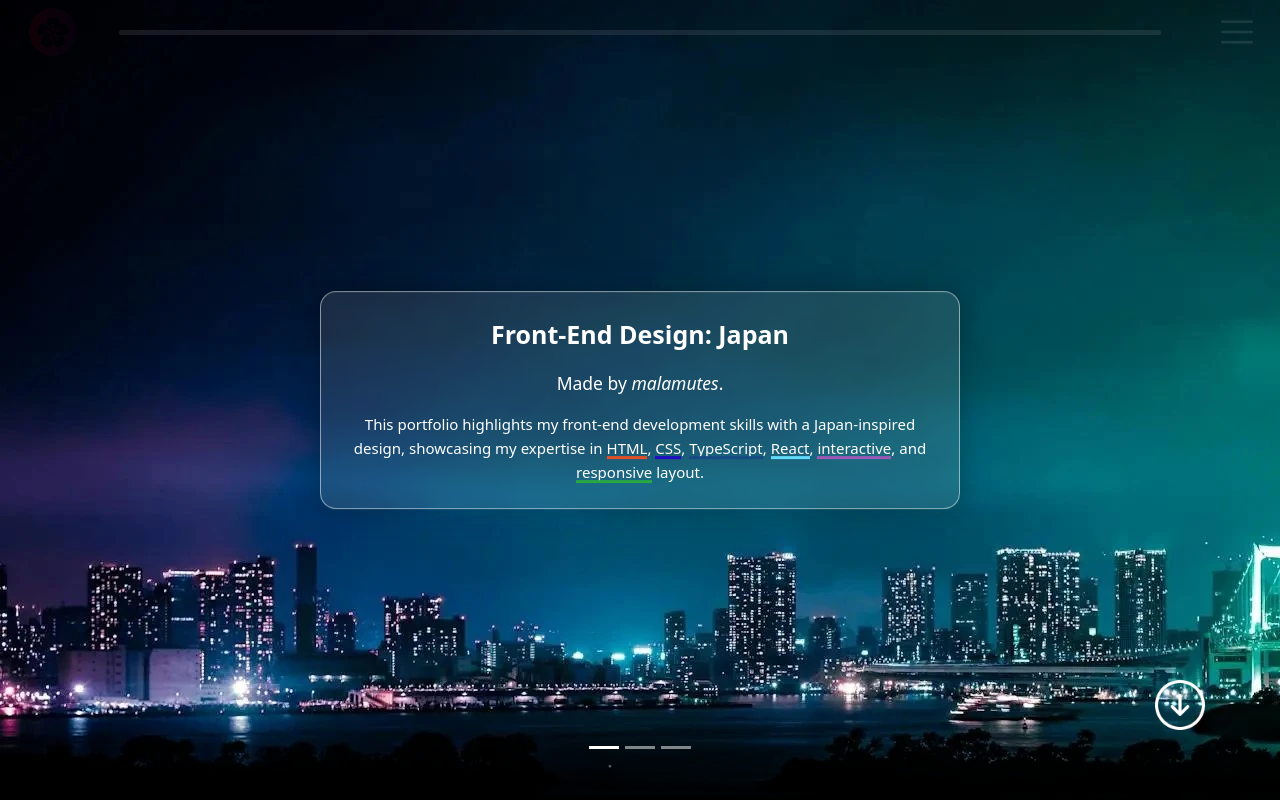
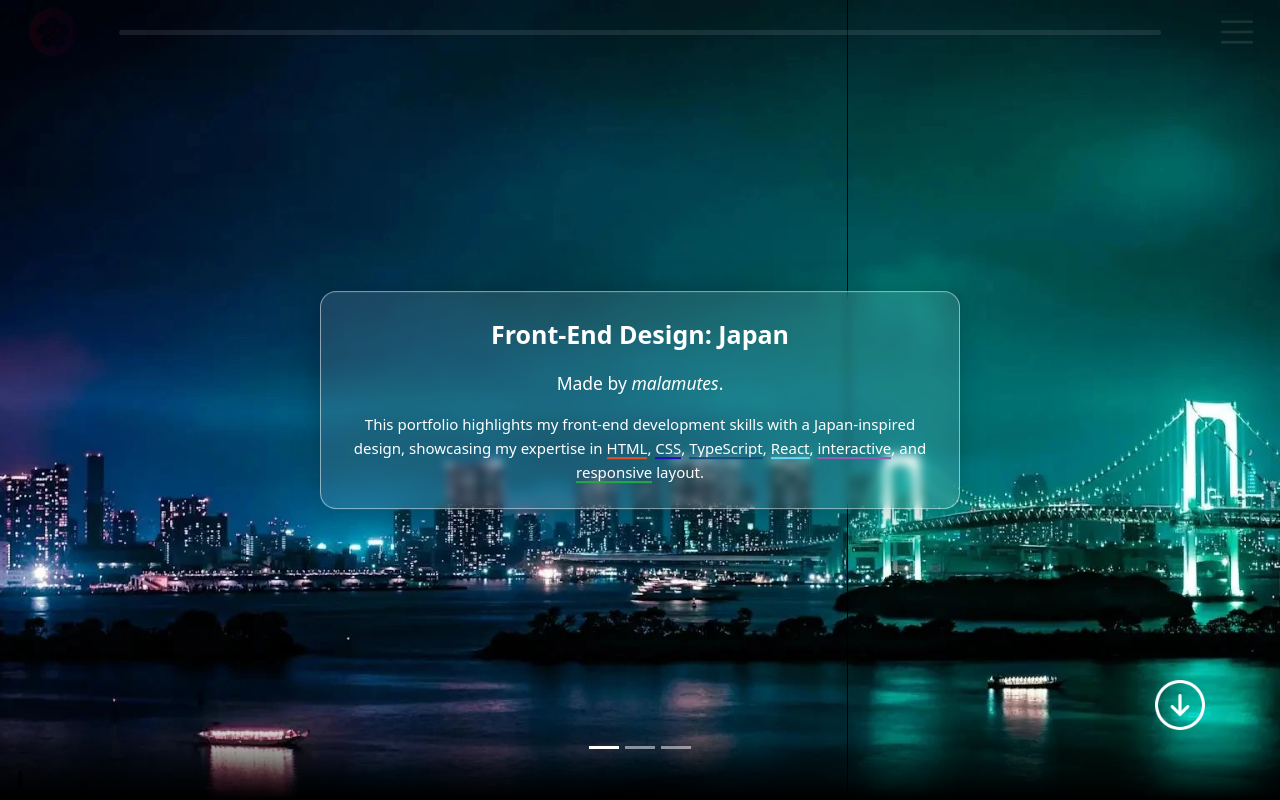
Before and after one commit to malamutes/JapanShowcase, a React (Vite) app: page / in a window 1280 px wide. Shown: the top 800 px of the page. Built offline with nearby package versions, Linux system fonts and the light colour scheme.

Commit message:
Scrolling+CoverImage/Video

```diff
--- a/src/Client/Mainpage/MainIntroImage/MainIntroImage.css
+++ b/src/Client/Mainpage/MainIntroImage/MainIntroImage.css
@@ -40,8 +40,17 @@
     display: none;
 }
 
+.CarouselImageContainer {
+    width: 100vw !important;
+    height: 100vh !important;
+}
+
 .ImageStyle {
-    min-width: 1920px;
+    width: 100%;
+    height: 100%;
+    object-fit: cover;
+
+    object-position: center;
 }
 
 .description {
@@ -57,7 +66,7 @@
     content: '';
     position: absolute;
     width: 0;
-    height: 3px;
+    height: 2px;
     bottom: 0;
     left: 0;
     background-color: white;
@@ -98,6 +107,40 @@
     transition-delay: 2.25s;
     background-color: #28A745;
 }
+
+
+.descriptionTwo .UnderlineEffectText:nth-child(1)::after {
+    transition-delay: 0s;
+    background-color: #28A745;
+}
+
+.descriptionTwo .UnderlineEffectText:nth-child(2)::after {
+    transition-delay: 0.45s;
+    background-color: #9B59B6;
+}
+
+.descriptionTwo .UnderlineEffectText:nth-child(3)::after {
+    transition-delay: 0.9s;
+    background-color: #E34F26;
+}
+
+.descriptionTwo .UnderlineEffectText:nth-child(4)::after {
+    transition-delay: 1.35s;
+    background-color: #200ec0;
+}
+
+.descriptionTwo .UnderlineEffectText:nth-child(5)::after {
+    transition-delay: 1.8s;
+    background-color: #154a83;
+
+}
+
+.descriptionTwo .UnderlineEffectText:nth-child(6)::after {
+    transition-delay: 2.25s;
+    background-color: #61DAFB;
+}
+
+
 
 .carousel-indicators [data-bs-target] {
     margin-bottom: 25px;
@@ -155,4 +198,6 @@
     .NameTag {
         font-weight: 700;
     }
+
+
 }
--- a/src/Client/Mainpage/MainIntroImage/MainIntroImage.tsx
+++ b/src/Client/Mainpage/MainIntroImage/MainIntroImage.tsx
@@ -60,7 +60,12 @@ export default function MainIntroImage() {
                         </span>
 
                         <span className="descriptionTwo">
-                            Responsive, interactive UI built with HTML, CSS, TypeScript, and React.
+                            <span className={`UnderlineEffectText ${isUnderlined ? 'underlined' : ''}`}>Responsive</span>, <span className={`UnderlineEffectText ${isUnderlined ? 'underlined' : ''}`}>interactive
+                            </span> UI built with <span
+                                className={`UnderlineEffectText ${isUnderlined ? 'underlined' : ''}`} >HTML</span>, <span
+                                    className={`UnderlineEffectText ${isUnderlined ? 'underlined' : ''}`}>CSS</span>, <span
+                                        className={`UnderlineEffectText ${isUnderlined ? 'underlined' : ''}`}>TypeScript</span>, <span
+                                            className={`UnderlineEffectText ${isUnderlined ? 'underlined' : ''}`}>React</span>.
                         </span>
                     </div>
 
@@ -69,17 +74,16 @@ export default function MainIntroImage() {
                 <Row>
                     <Col style={{ padding: '0', margin: '0', }}>
 
-                        <Carousel controls={false} interval={null}
-                            style={{ maxHeight: '100vh' }}>
-                            <Carousel.Item>
+                        <Carousel controls={false} interval={null}>
+                            <Carousel.Item className="CarouselImageContainer">
                                 <Image src="/Images/JapanNight.webp" className="ImageStyle" />
 
                             </Carousel.Item>
-                            <Carousel.Item>
+                            <Carousel.Item className="CarouselImageContainer">
                                 <Image src="/Images/IntroFood.webp" className="ImageStyle" />
 
                             </Carousel.Item>
-                            <Carousel.Item>
+                            <Carousel.Item className="CarouselImageContainer">
                                 <Image src="/Images/IntroFestival.jpg" className="ImageStyle" />
 
                             </Carousel.Item>
--- a/src/Client/Mainpage/WebsiteIntro/WebsiteIntro.tsx
+++ b/src/Client/Mainpage/WebsiteIntro/WebsiteIntro.tsx
@@ -1,7 +1,7 @@
 import { useEffect, useState } from "react"
 
 export default function WebsiteIntro() {
-    const [intro, setIntro] = useState(false);
+    const [intro, setIntro] = useState(true);
 
     const [ended, SetEnded] = useState(false);
 
@@ -12,6 +12,7 @@ export default function WebsiteIntro() {
         else {
             document.documentElement.style.setProperty('--scrollbar-display', 'block');
         }
+
     }, [intro]);
 
     useEffect(() => {
@@ -42,7 +43,7 @@ export default function WebsiteIntro() {
     useEffect(() => {
         const timer = setTimeout(() => {
             setIntro(false);
-        }, 3000);
+        }, 3250);
         return () => clearTimeout(timer);
     }, []);
 
@@ -62,9 +63,11 @@ export default function WebsiteIntro() {
                 position: 'fixed', zIndex: '10000',
                 transition: 'clip-path 1.5s ease-out',
                 clipPath: `inset(0 0 0 ${intro ? 0 : 100}%)`,
-                display: `${ended ? 'none' : 'block'}`
+                display: `${ended ? 'none' : 'grid'}`, placeItems: 'center'
             }}>
-                <video autoPlay muted playsInline style={{ transform: "translateY(-7.5%)" }} >
+                <video autoPlay muted playsInline style={{
+                    width: '100vw', height: '100vh', objectFit: 'cover'
+                }} >
                     <source src="/Images/IntroIconVideo.mp4" type="video/mp4" />
                 </video>
             </div>
--- a/src/index.css
+++ b/src/index.css
@@ -10,7 +10,7 @@
   -webkit-font-smoothing: antialiased;
   -moz-osx-font-smoothing: grayscale;
   overflow-x: hidden;
-  --scrollbar-display: none;
+  --scrollbar-display: block;
 }
 
 :root::-webkit-scrollbar {
```
